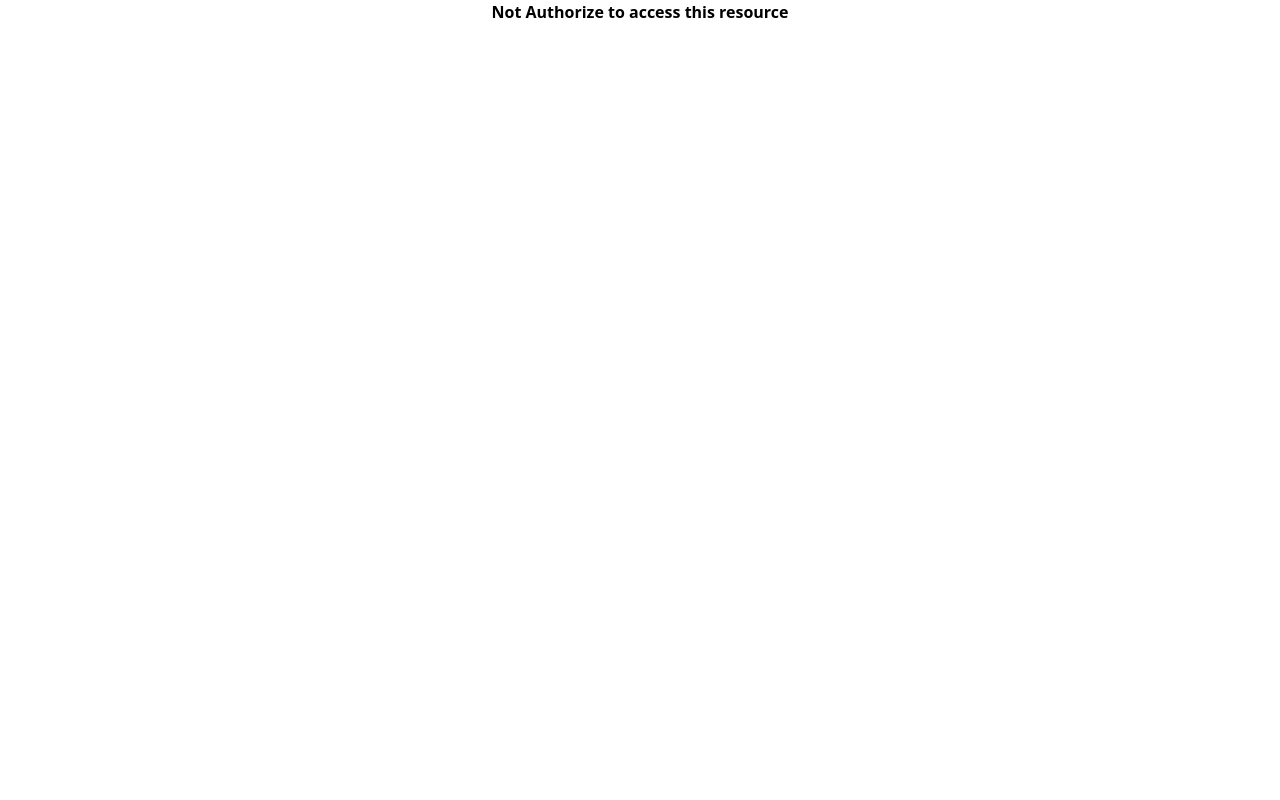
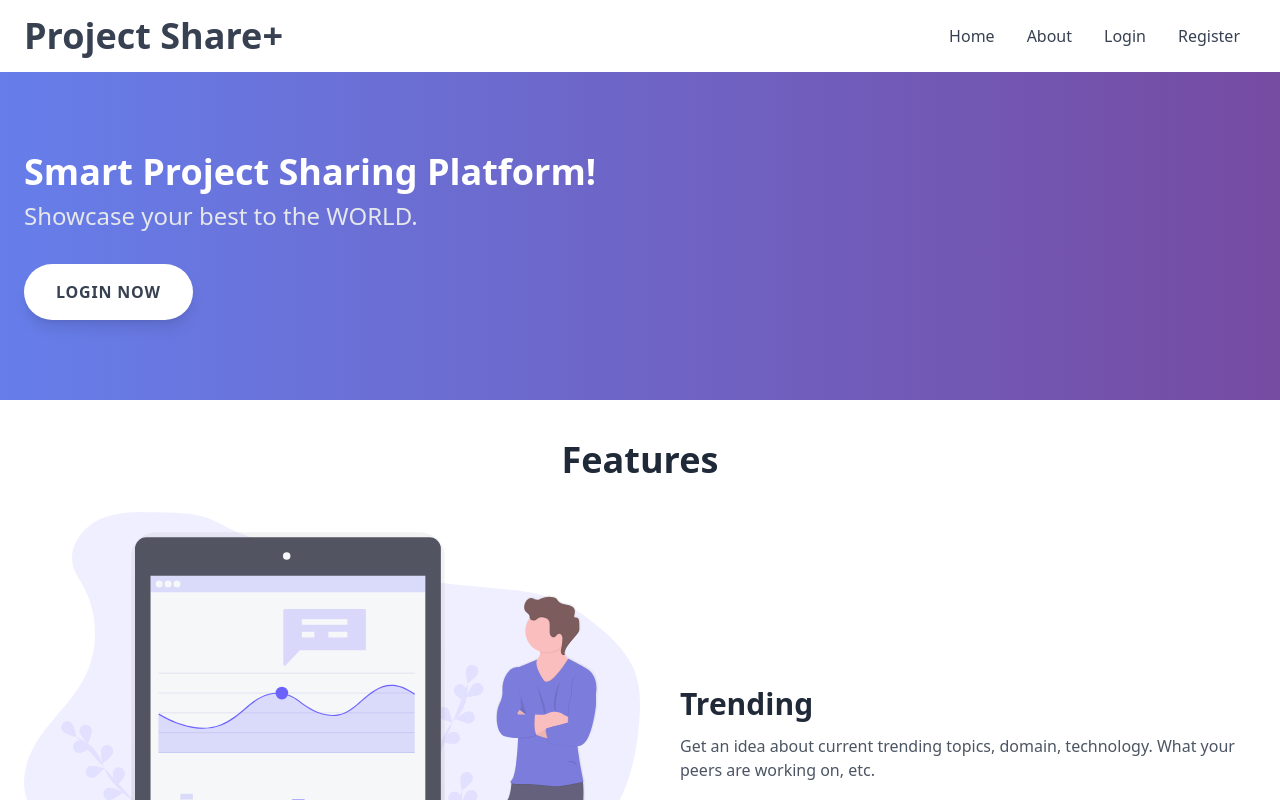
Before and after one commit to krishdu/project-share-plus-spa, a Next.js app: page /user/me in a window 1280 px wide. Shown: the top 800 px of the page. Built offline with nearby package versions, Linux system fonts and the light colour scheme; no server answers.

Commit message:
replace a text with component

```diff
--- a/pages/user/me.js
+++ b/pages/user/me.js
@@ -5,7 +5,7 @@ import Loader from "../../components/Loader/Loader";
 import TabHeader from "../../components/TabHeader";
 import userIcon from "../../public/assets/user_icon.png";
 import { loadUser } from "../../store/Actions/userActions";
-//import { userActions } from "../../store/Slices/user/userSlice";
+import PreLoginHome from "../../components/PreLoginHome/PreLoginHome";
 
 const Me = () => {
   const dispatch = useDispatch();
@@ -122,11 +122,7 @@ const Me = () => {
           </Fragment>
         )}
 
-        {!loading && !isAutheticated && (
-          <center>
-            <b>Not Authorize to access this resource</b>
-          </center>
-        )}
+        {!loading && !isAutheticated && <PreLoginHome />}
       </Fragment>
     </>
   );
```
